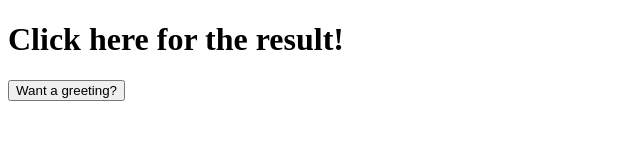
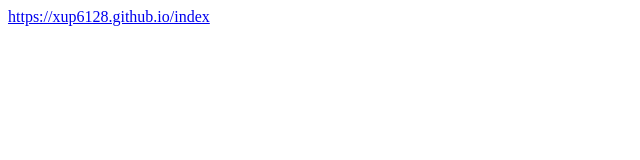
Before and after one commit to xup6128/webAR_en, a plain HTML site: page navigate2.html in a window 1280 px wide. Shown: the whole page, without its empty margins (0-640 px from the left). Drawn offline with Linux system fonts and the light colour scheme.

Commit message:
update navigate2

```diff
--- a/navigate2.html
+++ b/navigate2.html
@@ -7,14 +7,8 @@
     <title>Document</title>
   </head>
   <body>
-    <div class="javascript">
-      <h1>Click here for the result!</h1>
-      <button type="button" onclick="navigate()">Want a greeting?</button>
-    </div>
+    <a target="_blank" href="https://xup6128.github.io/index"
+      >https://xup6128.github.io/index</a
+    >
   </body>
-  <script>
-    function navigate() {
-      window.open('https://xup6128.github.io/index');
-    }
-  </script>
 </html>
```
